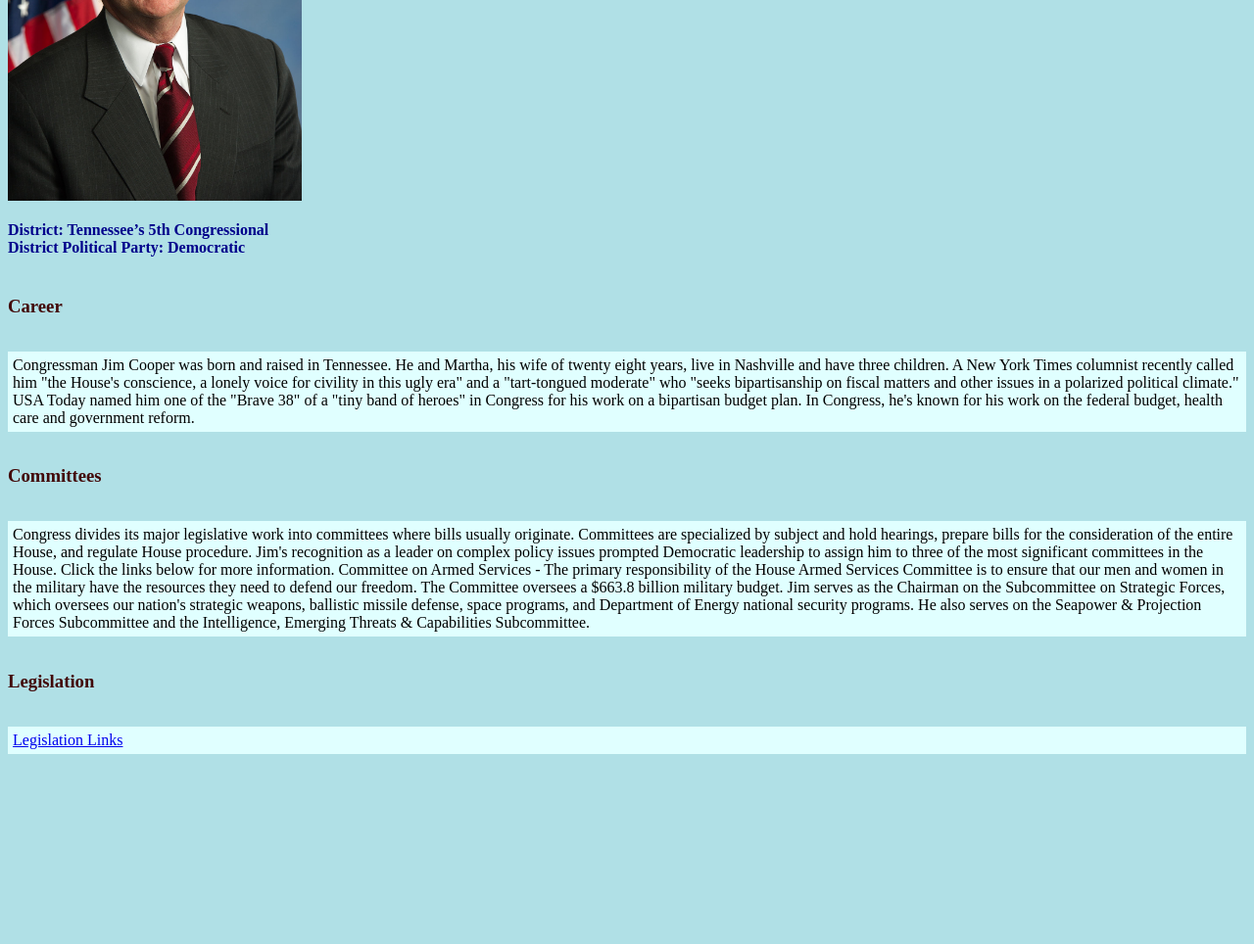
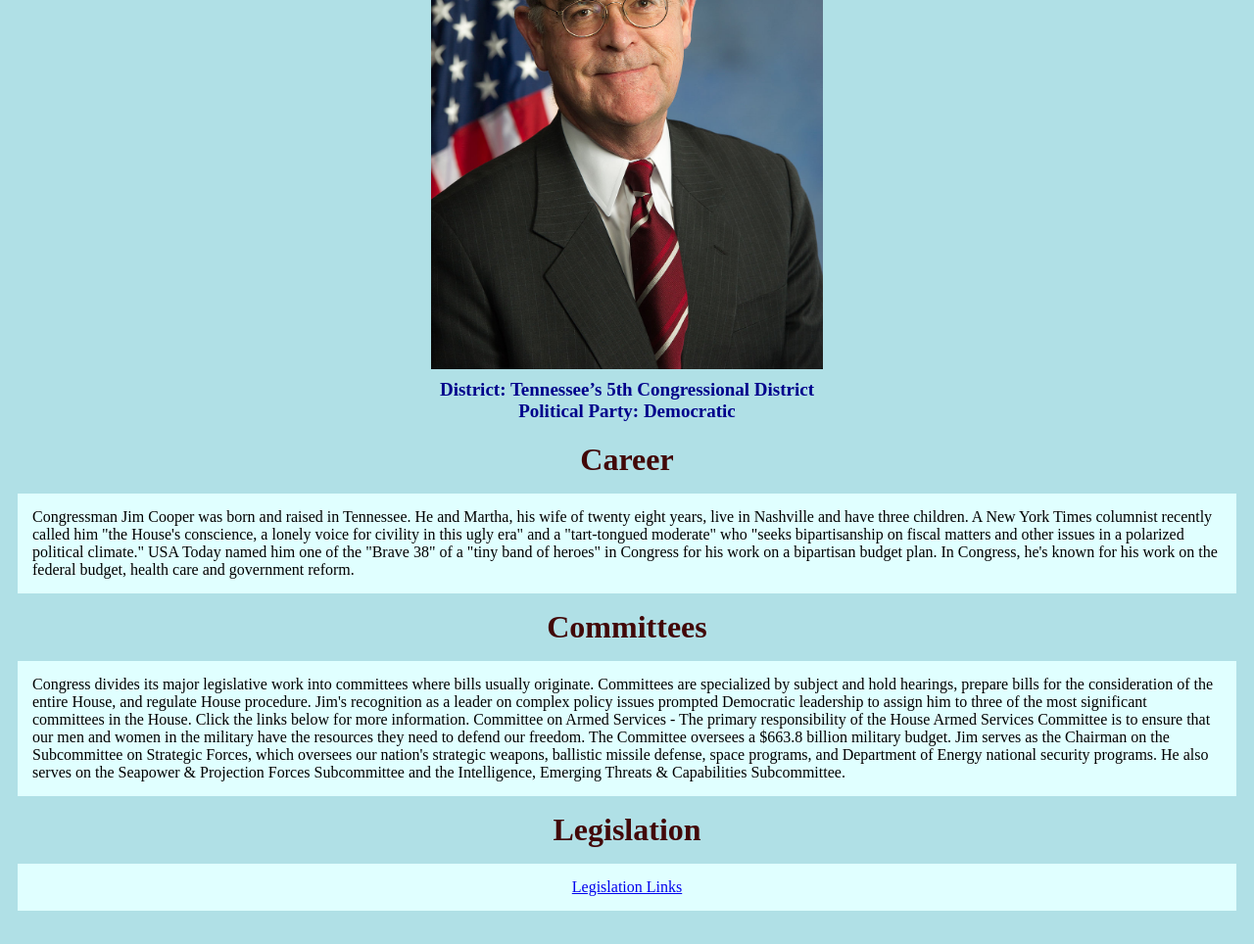
Before and after one commit to taylorhcarroll/political, a plain HTML site: page index.html in a window 1280 px wide. Shown: the part 321-1285 px from the top of the page at 98% size. Before the commit the page ends 1115 px from the top, so only its background shows below. Drawn offline with Linux system fonts and the light colour scheme.

Commit message:
added css

```diff
--- a/index.html
+++ b/index.html
@@ -11,18 +11,20 @@
    <header>
 
    </header>
-   <article class="main">
+   <article class="wrapper">
       <!-- main -->
       <section class="main">
          <section class="about">
-           <h2> Congressman: Jim Cooper </h2>
+           <h1 class="title"> Congressman: Jim Cooper </h1>
          <img class="imgmain" src="/src/images/jimcooper.jpg" alt="Jim Cooper">
-         <h1>District: Tennessee’s 5th Congressional District
-
+         <h2>
+         District: Tennessee’s 5th Congressional District
+         </h2>
+         <h2>
          Political Party: Democratic
-         </h1>
+         </h2>
          </section>
-            <h3>Career</h3>
+            <h3 class="career">Career</h3>
                <p>Congressman Jim Cooper was born and raised in Tennessee. He and Martha, his wife of twenty eight years, live in Nashville and have three children.
 
                 A New York Times columnist recently called him "the House's conscience, a lonely voice for civility in this ugly era" and a "tart-tongued moderate" who "seeks bipartisanship on fiscal matters and other issues in a polarized political climate." USA Today named him one of the "Brave 38" of a "tiny band of heroes" in Congress for his work on a bipartisan budget plan.
@@ -30,7 +32,7 @@
                 In Congress, he's known for his work on the federal budget, health care and government reform.
                </p>
                <section>
-                  <h3>Committees</h3>
+                  <h3 class="committees">Committees</h3>
                      <p>
                      Congress divides its major legislative work into committees where bills usually originate. Committees are specialized by subject and hold hearings, prepare bills for the consideration of the entire House, and regulate House procedure.
 
@@ -43,11 +45,13 @@
                      He also serves on the Seapower & Projection Forces Subcommittee and the Intelligence, Emerging Threats & Capabilities Subcommittee.
                      </p>
                </section>
-                  <h3>Legislation</h3>
+               <section class="leglinks">
+                  <h3 class="legislation">Legislation</h3>
                      <p>
                         <a href="https://armedservices.house.gov/strategicforces">Legislation Links</a>
                      </p>
                </section>
+                  </section>
       </section>
    </article>
 </body>
--- a/src/styles/main.css
+++ b/src/styles/main.css
@@ -1,23 +1,34 @@
-* {
+/* * {
+    border: 1px dotted red;
+} */
+
+.title {
+    font-size: 200%;
+}
+article {
     display: flex;
-    flex-flow: column;
+    flex-flow: wrap row;
     align-content: center;
 }
 
 .main {
-    display: flex;
-    align-content: center;
+    margin-top: 2em;
+    justify-content: center;
+    min-width: 300px;
+    border-radius: 5px;
+    /* background-color: antiquewhite; */
+    padding: 10px;
 }
 
 h1 {
-    display: flex;
-    width: 300px;
-    flex-flow: row wrap;
+
+    margin: auto;
+
 }
 
 .about {
     display: flex;
-    flex-flow:
+    flex-direction: column;
 }
 
 body {
@@ -28,19 +39,53 @@ body {
     display: flex;
     /* flex-flow: column; */
     align-content: center;
-    width: 300px;
+    margin: auto;
+    width: 400px;
+    border: 10px;
+    margin-top: 10px;
+    margin-bottom: 10px;
 
 }
 
 p {
     background-color: lightcyan;
-    border: 5px solid lightcyan;
+    border: 15px solid lightcyan;
+    color: 283953;
 }
 
 h2, h1 {
     color: darkblue;
 }
 
+h2 {
+    margin: auto;
+    max-width: 400px;
+    font-size: 19px;
+}
+
 h3 {
     color: rgb(66, 8, 8);
+    margin: auto;
+    text-align: center;
+    font-size: 2em;
 }
+
+.about {
+
+}
+
+.career {
+    margin-top: 20px;
+}
+
+.legislation {
+    text-align: center;
+}
+
+.leglinks {
+    text-align: center;
+}
+
+.committees {
+
+}
```
